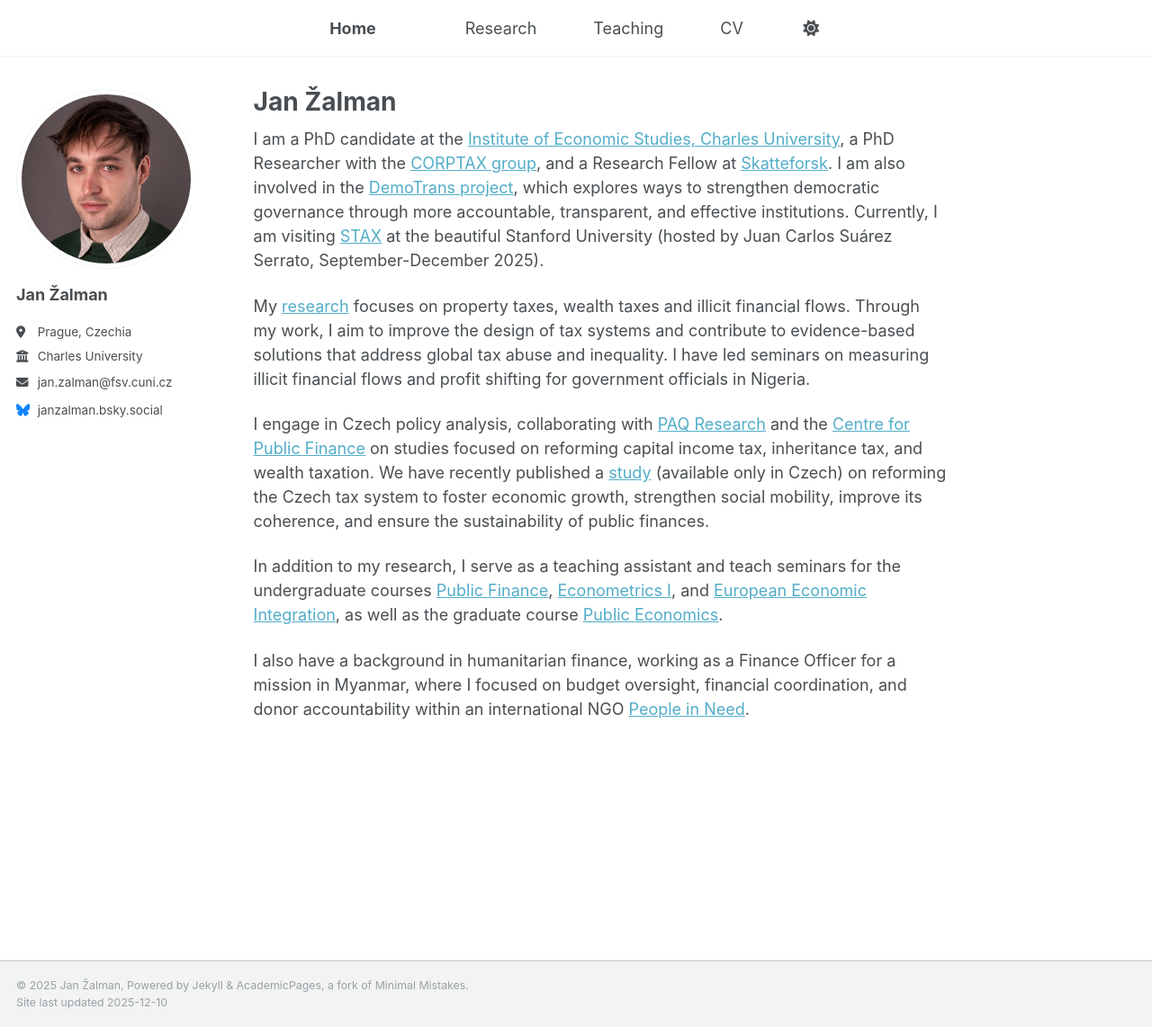
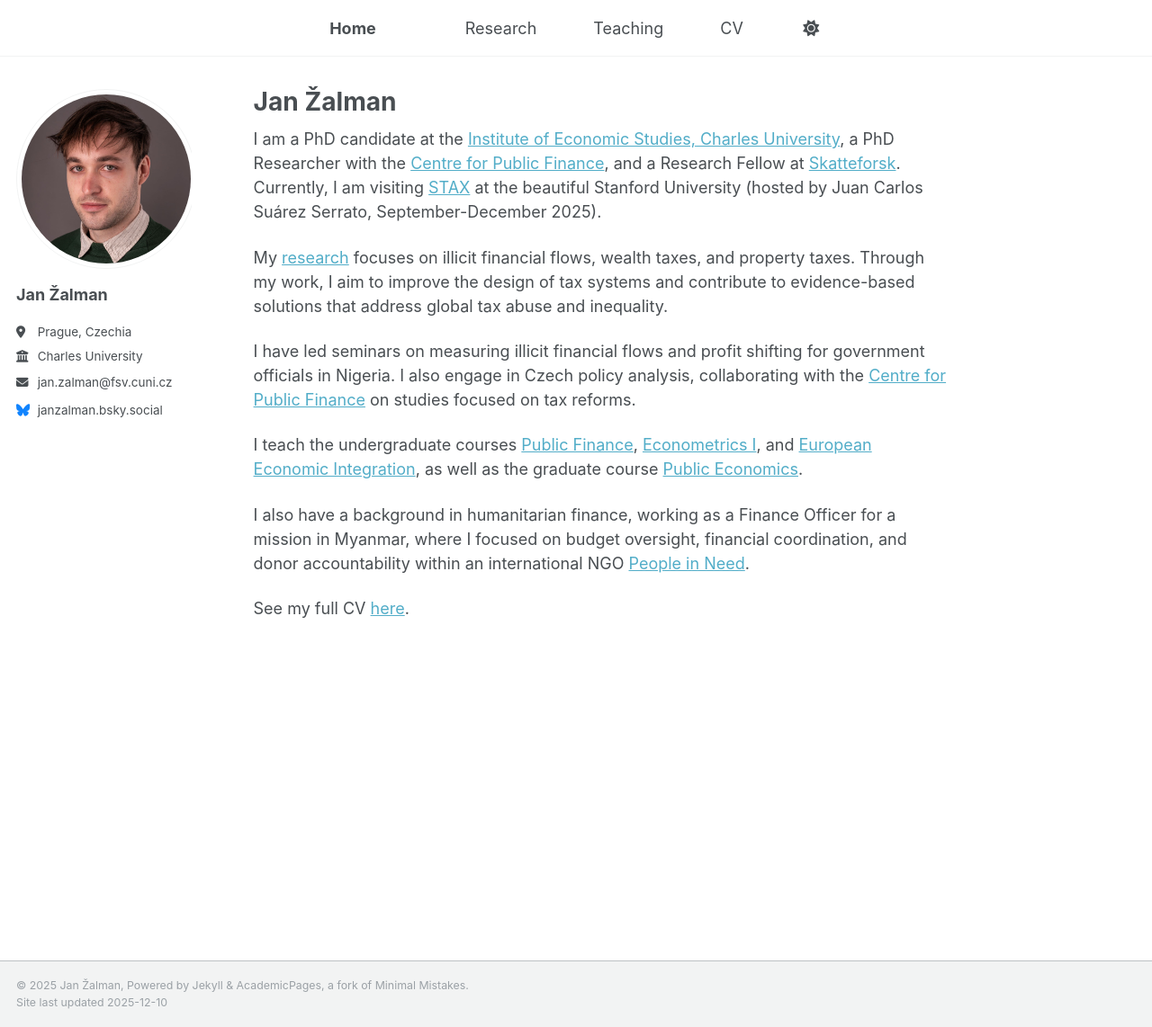
Before and after one commit to janzalman/janzalman.github.io, a Jekyll site: the page built from _pages/index.md, in a window 1280 px wide and 1142 px high. Shown: the whole window at 90% size. Built offline with Jekyll 4.4.1, drawn with Linux system fonts in a browser that asks for light colours.

Commit message:
Update index.md

```diff
--- a/_pages/index.md
+++ b/_pages/index.md
@@ -5,12 +5,14 @@ layout: single
 author_profile: true
 ---
 
-I am a PhD candidate at the [Institute of Economic Studies, Charles University](https://ies.fsv.cuni.cz/en), a PhD Researcher with the [CORPTAX group](https://centreforpublicfinance.eu/), and a Research Fellow at [Skatteforsk](https://www.nmbu.no/en/research/skatteforsk-tax-center). I am also involved in the [DemoTrans project](https://feb.kuleuven.be/drc/LEER/demotrans/demotrans), which explores ways to strengthen democratic governance through more accountable, transparent, and effective institutions. Currently, I am visiting [STAX](https://stax.stanford.edu/) at the beautiful Stanford University (hosted by Juan Carlos Suárez Serrato, September-December 2025).
+I am a PhD candidate at the [Institute of Economic Studies, Charles University](https://ies.fsv.cuni.cz/en), a PhD Researcher with the [Centre for Public Finance](https://centreforpublicfinance.eu/), and a Research Fellow at [Skatteforsk](https://www.nmbu.no/en/research/skatteforsk-tax-center). Currently, I am visiting [STAX](https://stax.stanford.edu/) at the beautiful Stanford University (hosted by Juan Carlos Suárez Serrato, September-December 2025).
 
-My [research](https://janzalman.github.io/research/) focuses on property taxes, wealth taxes and illicit financial flows. Through my work, I aim to improve the design of tax systems and contribute to evidence-based solutions that address global tax abuse and inequality. I have led seminars on measuring illicit financial flows and profit shifting for government officials in Nigeria.
+My [research](https://janzalman.github.io/research/) focuses on illicit financial flows, wealth taxes, and property taxes. Through my work, I aim to improve the design of tax systems and contribute to evidence-based solutions that address global tax abuse and inequality.
 
-I engage in Czech policy analysis, collaborating with [PAQ Research](https://www.paqresearch.cz/) and the [Centre for Public Finance](https://centreforpublicfinance.eu/) on studies focused on reforming capital income tax, inheritance tax, and wealth taxation. We have recently published a [study](https://chytrejsidane.cz/) (available only in Czech) on reforming the Czech tax system to foster economic growth, strengthen social mobility, improve its coherence, and ensure the sustainability of public finances.
+I have led seminars on measuring illicit financial flows and profit shifting for government officials in Nigeria. I also engage in Czech policy analysis, collaborating with the [Centre for Public Finance](https://centreforpublicfinance.eu/) on studies focused on tax reforms.
 
-In addition to my research, I serve as a teaching assistant and teach seminars for the undergraduate courses [Public Finance](https://is.cuni.cz/studium/eng/predmety/index.php?do=predmet&kod=JEB025), [Econometrics I](https://is.cuni.cz/studium/eng/predmety/index.php?do=predmet&kod=JEB109), and [European Economic Integration](https://is.cuni.cz/studium/eng/predmety/index.php?do=predmet&kod=JEB026), as well as the graduate course [Public Economics](https://is.cuni.cz/studium/eng/predmety/index.php?do=predmet&kod=JEM203).
+I teach the undergraduate courses [Public Finance](https://is.cuni.cz/studium/eng/predmety/index.php?do=predmet&kod=JEB025), [Econometrics I](https://is.cuni.cz/studium/eng/predmety/index.php?do=predmet&kod=JEB109), and [European Economic Integration](https://is.cuni.cz/studium/eng/predmety/index.php?do=predmet&kod=JEB026), as well as the graduate course [Public Economics](https://is.cuni.cz/studium/eng/predmety/index.php?do=predmet&kod=JEM203).
 
 I also have a background in humanitarian finance, working as a Finance Officer for a mission in Myanmar, where I focused on budget oversight, financial coordination, and donor accountability within an international NGO [People in Need](https://www.peopleinneed.net/).
+
+See my full CV [here](https://github.com/janzalman/janzalman.github.io/blob/59f27f71f6c04624520e8e755bd3715a4a4a2025/assets/JanZalman_CV.pdf).
```
